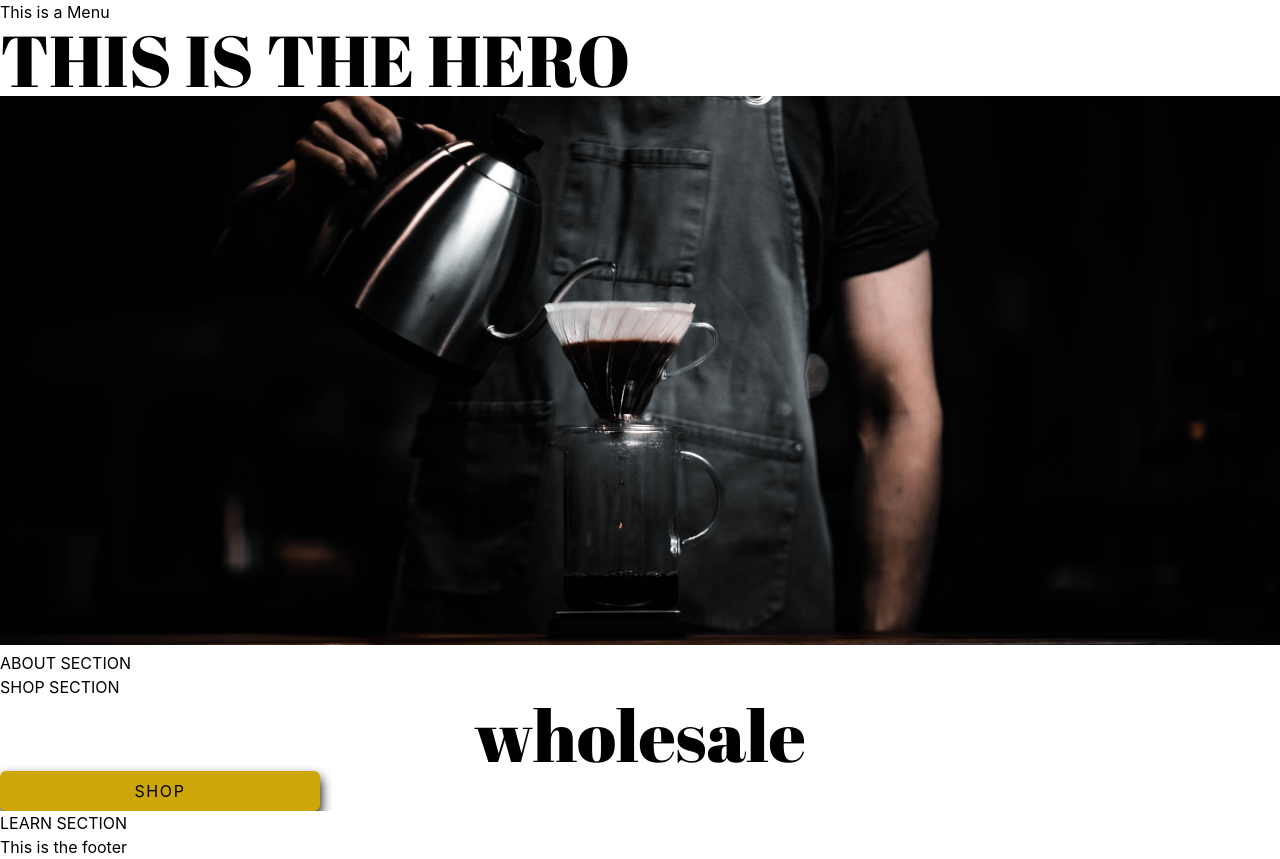
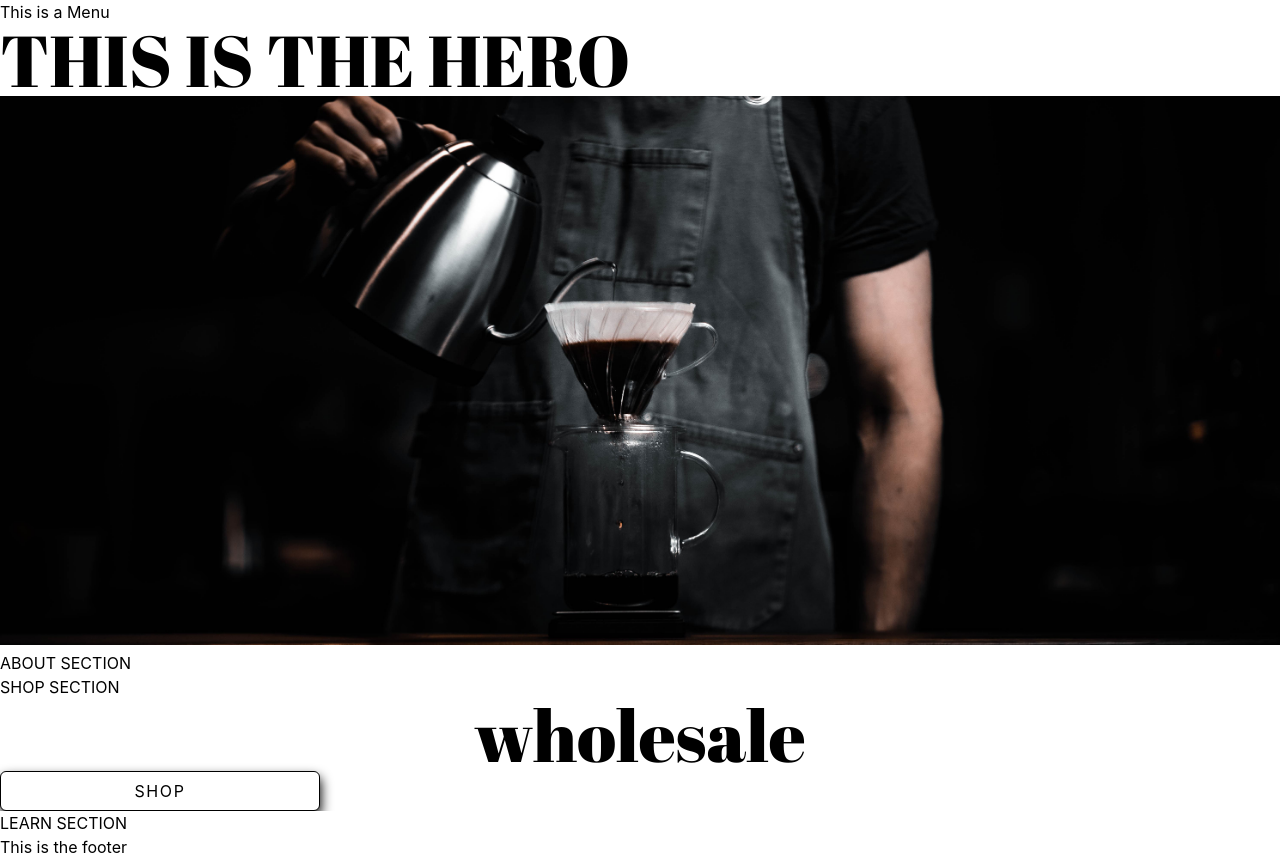
Before and after one commit to brendino500/v69-storefront-2022, a Next.js app: page / in a window 1280 px wide. Built offline with nearby package versions, Linux system fonts and the light colour scheme.

Commit message:
fix: Update button styling

```diff
--- a/src/components/Button/index.js
+++ b/src/components/Button/index.js
@@ -1,17 +1,29 @@
 import { twMerge } from 'tailwind-merge'
 
-function Button({ href, onClick, children, className }) {
+function Button({ href, onClick, children, className, secondary }) {
+  const buttonStyle = secondary ? 'btn-secondary' : 'btn-primary'
   const sharedClassName = twMerge(
-    'bg-galliano text-black rounded-md h-10 w-80 tracking-widest drop-shadow-default text-body uppercase hover:bg-galliano-300',
+    'text-body text-center h-10 w-80 uppercase tracking-widest rounded-md hover:rounded-none drop-shadow-default',
+    buttonStyle,
     className
   )
   return href ? (
-    <a href={href} className={sharedClassName}>
+    <a
+      href={href}
+      className={sharedClassName}
+      secondary={secondary}
+      crossOrigin
+    >
       <span>{children}</span>
     </a>
   ) : (
-    <button type="button" onClick={onClick} className={sharedClassName}>
-      {children}
+    <button
+      type="button"
+      onClick={onClick}
+      className={sharedClassName}
+      secondary={secondary}
+    >
+      <span>{children}</span>
     </button>
   )
 }
--- a/src/views/HomePage/Wholesale/index.js
+++ b/src/views/HomePage/Wholesale/index.js
@@ -6,7 +6,9 @@ function WholesaleSection() {
   return (
     <SectionWrapper id="shop">
       <Title element="h2">wholesale</Title>
-      <Button className="">shop</Button>
+      <Button className="" secondary>
+        shop
+      </Button>
     </SectionWrapper>
   )
 }
--- a/styles/globals.css
+++ b/styles/globals.css
@@ -18,3 +18,12 @@ a {
 * {
   box-sizing: border-box;
 }
+
+@layer components {
+  .btn-primary {
+    @apply  bg-galliano text-black hover:bg-galliano-300
+  }
+  .btn-secondary {
+    @apply flex items-center justify-center bg-white border border-black hover:border-none hover:text-white hover:bg-black
+  }
+}
```
